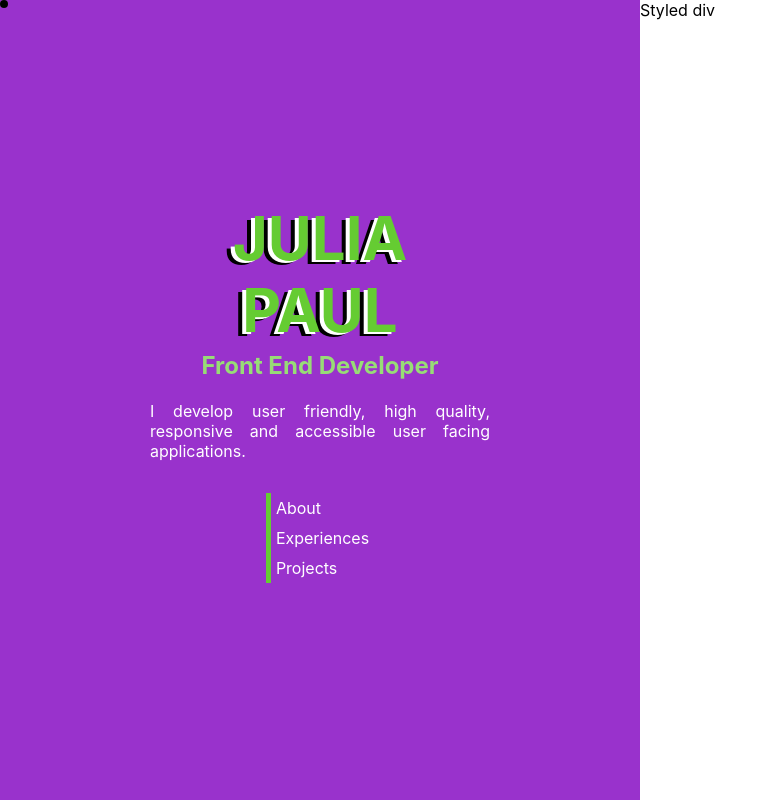
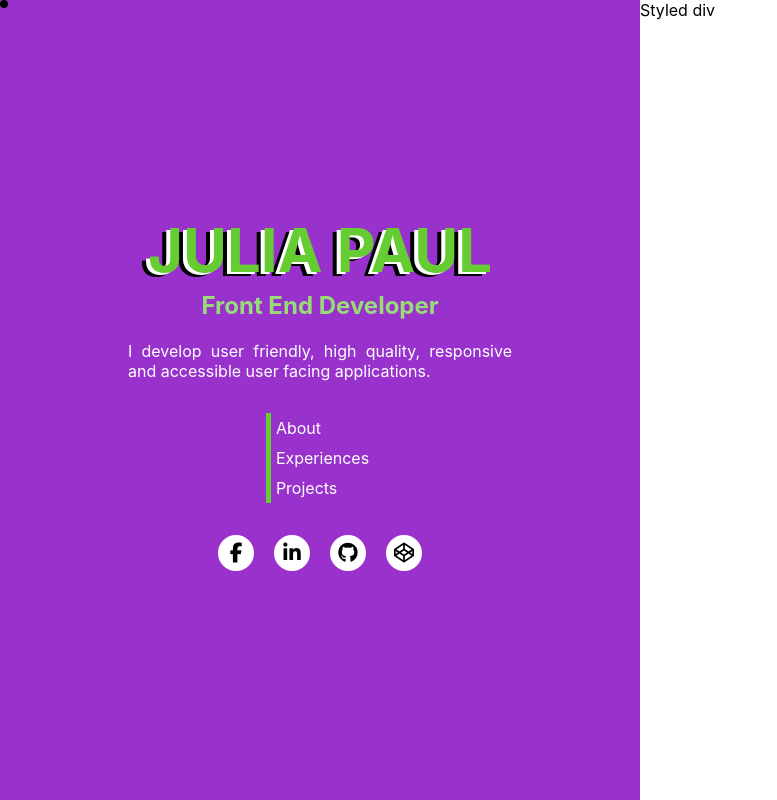
Before and after one commit to juliaeliz92/my-portfolio, a React (Create React App) app: page / in a window 1280 px wide. Shown: the whole page, without its empty margins (0-777 px from the left). Built offline with nearby package versions, Linux system fonts and the light colour scheme.

Commit message:
social media added

```diff
--- a/public/index.html
+++ b/public/index.html
@@ -24,7 +24,8 @@
       work correctly both with client-side routing and a non-root public URL.
       Learn how to configure a non-root public URL by running `npm run build`.
     -->
-    <title>React App</title>
+    <script src="https://kit.fontawesome.com/319c5eed5c.js" crossorigin="anonymous"></script>
+    <title>Julia's Portfolio</title>
   </head>
   <body>
     <noscript>You need to enable JavaScript to run this app.</noscript>
--- a/src/components/NavBar.jsx
+++ b/src/components/NavBar.jsx
@@ -1,13 +1,13 @@
 import * as React from 'react';
 import PropTypes from 'prop-types';
 import { styled } from '@mui/system';
-export default function NavBar({links, styles, linkStyles}) {
+export default function NavBar({linkDirection = 'column', children, styles}) {
 
 	const MyNavBar = styled('nav')(() => ({
-		display: 'flex',
-		flexDirection: 'column',
 		width: 'fit-content',
 		'ul': {
+			display: 'flex',
+			flexDirection: linkDirection,
 			listStyle: 'none',
 			padding: 0
 		},
@@ -17,62 +17,13 @@ export default function NavBar({links, styles, linkStyles}) {
 		...styles
 	}));
 
-	const MyNavLink = styled('a')(({theme}) => ({
-		textTransform: 'capitalize',
-		textDecoration: 'none',
-		padding: '5px',
-		display: 'block',
-		boxSizing: 'border-box',
-		color: theme.palette.common.white,
-		borderLeft: `5px solid ${theme.palette.secondary.main}`,
-		position: 'relative',
-		zIndex: 1,
-		transition: theme.transitions.create(['all'], {duration: 300, easing:theme.transitions.easing.easeInOut}),
-		'&:after': {
-			content: '""',
-			height: '100%',
-			left: 0,
-			top: 0,
-			width: 0,
-			position: 'absolute',
-			transition: theme.transitions.create(['all'], {duration: 300, easing:theme.transitions.easing.easeInOut}) ,
-			zIndex: -1,
-			backgroundColor: theme.palette.secondary.main,
-		},
-		'&:hover': {
-			'&:after': {
-				width: '100%'
-			},
-			color: theme.palette.common.black,
-		},
-		...linkStyles
-	}));
-
-	function NavLink({value}) {
-		return <li>
-			<MyNavLink
-				href={`#${value}`}
-			>
-				{value}
-			</MyNavLink>
-		</li>
-	}
-
-	NavLink.propTypes = {
-		value: PropTypes.string,
-	}
-
     return <MyNavBar>
-			<ul>
-			{links.map(link => (
-				<NavLink value={link} key={link} />
-			))}
-			</ul>
+			{children}
 		</MyNavBar>;
 }
 
 NavBar.propTypes = {
-	links: PropTypes.array,
+	linkDirection: PropTypes.string,
 	styles: PropTypes.object,
-	linkStyles: PropTypes.object,
+	children:PropTypes.any
 };
--- /dev/null
+++ b/src/components/NavLinks.jsx
@@ -0,0 +1,51 @@
+import * as React from 'react';
+import PropTypes from 'prop-types';
+import { styled } from '@mui/system';
+
+
+
+export default function NavLinks({links, linkStyles}) {
+
+    const MyNavLink = styled('a')(({theme}) => ({
+        textTransform: 'capitalize',
+        textDecoration: 'none',
+        padding: '5px',
+        display: 'block',
+        boxSizing: 'border-box',
+        color: theme.palette.common.white,
+        borderLeft: `5px solid ${theme.palette.secondary.main}`,
+        position: 'relative',
+        zIndex: 1,
+        transition: theme.transitions.create(['all'], {duration: 300, easing:theme.transitions.easing.easeInOut}),
+        '&:after': {
+            content: '""',
+            height: '100%',
+            left: 0,
+            top: 0,
+            width: 0,
+            position: 'absolute',
+            transition: theme.transitions.create(['all'], {duration: 300, easing:theme.transitions.easing.easeInOut}) ,
+            zIndex: -1,
+            backgroundColor: theme.palette.secondary.main,
+        },
+        '&:hover': {
+            '&:after': {
+                width: '100%'
+            },
+            color: theme.palette.common.black,
+        },
+    }));
+
+    return <ul style={linkStyles}>
+			{links.map(link => (
+                <li key={link}>
+                    <MyNavLink href={link}>{link}</MyNavLink>
+                </li>
+			))}
+		</ul>
+}
+
+NavLinks.propTypes = {
+    links: PropTypes.string,
+    linkStyles: PropTypes.object
+}
--- a/src/components/SocialMediaButton.jsx
+++ b/src/components/SocialMediaButton.jsx
@@ -2,17 +2,72 @@ import * as React from 'react';
 import PropTypes from 'prop-types';
 import { styled } from '@mui/system';
 
-export default function SocialMediaButton({children, styles}) {
-  const MyParagraph = styled('a')(({theme}) => ({
-    color: theme.palette.common.black,
-    background: theme.palette.common.white,
-    ...styles
-  }));
-  return <MyParagraph >{children}</MyParagraph>;
+export default function SocialMediaButton({media, link, styles}) {
+	let socialMediaBackground = '';
+	let icon = '';
+	if(media === 'facebook') {
+		socialMediaBackground = '#3b5999';
+		icon = 'fa-facebook-f';
+	} else if(media === 'codepen') {
+		socialMediaBackground = '#fff';
+		icon = 'fa-codepen';
+	} else if(media === 'linkedin') {
+		socialMediaBackground = '#0077b5';
+		icon = 'fa-linkedin-in';
+	} else if(media === 'github') {
+		socialMediaBackground = '#000000';
+		icon = 'fa-github';
+	}
+	const MySocialMediaButton = styled('a')(({theme}) => ({
+		background: theme.palette.common.white,
+		width: '30px',
+		height: '30px',
+		lineHeight: '30px',
+		borderRadius:'50%',
+		display: 'block',
+		position: 'relative',
+		overflow: 'hidden',
+		textAlign:'center',
+		border: `3px solid ${theme.palette.common.white}`,
+		fontSize: '20px',
+		margin: '0 10px',
+		zIndex: 1,
+		'.icon': {
+			position: 'relative',
+			color: theme.palette.common.black,
+			transition: '.5s',
+			zIndex: 3
+		},
+		'&:before': {
+			content: '""',
+			position: 'absolute',
+			top: '100%',
+			left: 0,
+			width: '100%',
+			height: '100%',
+			transition: '.5s',
+			zIndex: 2,
+			background: socialMediaBackground
+		},
+		'&:hover': {
+			'.icon': {
+				color: (socialMediaBackground === theme.palette.common.white) ? theme.palette.common.black : theme.palette.common.white,
+				transform: 'rotateY(360deg)'
+			},
+			'&:before': {
+				top: 0
+			}
+		},
+		...styles
+	}));
+
+	return <MySocialMediaButton href={link} target="_blank">
+		<i className={`fab ${icon} icon`} />
+	</MySocialMediaButton>;
 }
 
 SocialMediaButton.propTypes = {
-  children: PropTypes.any,
-  icon: PropTypes.object,
+  media: PropTypes.string,
+  link: PropTypes.string,
   styles: PropTypes.object
 };
--- /dev/null
+++ b/src/components/SocialMediaList.jsx
@@ -0,0 +1,20 @@
+import * as React from 'react';
+import PropTypes from 'prop-types';
+import { styled } from '@mui/system';
+import SocialMediaButton from './SocialMediaButton';
+
+export default function SocialMediaList({list, styles}) {
+
+	const MySocialMediaList = styled('ul')(() => ({
+		...styles
+	}));
+
+	return <MySocialMediaList>
+        {list.map((media, index) => <SocialMediaButton key={index} media={media.media} link={media.link}/>)}
+    </MySocialMediaList>
+}
+
+SocialMediaList.propTypes = {
+  list: PropTypes.array,
+  styles: PropTypes.object
+};
--- a/src/components/Subtitle.jsx
+++ b/src/components/Subtitle.jsx
@@ -8,6 +8,7 @@ export default function Subtitle({text, styles}) {
   const MySubtitle = styled('h2')(({theme}) => ({
     color: theme.palette.secondary.light,
     width: 'fit-content',
+    textAlign: 'center',
     ...styles
   }));
   return <MySubtitle>{text}</MySubtitle>;
--- a/src/components/index.jsx
+++ b/src/components/index.jsx
@@ -2,7 +2,18 @@ import Subtitle from "./Subtitle";
 import Title from "./Title";
 import Paragraph from "./Paragraph";
 import NavBar from "./NavBar";
+import SocialMediaList from "./SocialMediaList";
 import SocialMediaButton from "./SocialMediaButton";
 import SpotLightCursor from "./SpotLightCursor";
+import NavLinks from "./NavLinks";
 
-export { Subtitle, Title, Paragraph, NavBar, SocialMediaButton, SpotLightCursor }
+export {
+    Subtitle,
+    Title,
+    Paragraph,
+    NavBar,
+    SocialMediaList,
+    SocialMediaButton,
+    SpotLightCursor,
+    NavLinks
+}
--- a/src/sections/ScrollArea.jsx
+++ b/src/sections/ScrollArea.jsx
@@ -1,7 +1,16 @@
 import * as React from 'react';
+import { Hidden } from '@mui/material';
 import { styled } from '@mui/system';
-import { Title, Subtitle, Paragraph, NavBar, SocialMediaButton } from './../components';
-import * as constants from './../utilities/constants'
+import {
+	Title,
+	Subtitle,
+	Paragraph,
+	NavBar,
+	SocialMediaList,
+	SocialMediaButton,
+	NavLinks
+} from './../components';
+import * as constants from './../utilities/constants';
 
 const ScrollArea = () => {
 
@@ -11,7 +20,7 @@ const ScrollArea = () => {
 		flexDirection: 'column',
 		alignItems: 'center',
 		justifyContent: 'center',
-		padding: '0 150px',
+		padding: '0 20%',
 		backgroundColor: theme.palette.primary.main
 	}))
 
@@ -30,8 +39,16 @@ const ScrollArea = () => {
 		>
 			{constants.description}
 		</Paragraph>
-		<NavBar links={constants.nav_links} />
+		<Hidden mdDown>
+			<NavBar>
+				<NavLinks links={constants.nav_links} />
+			</NavBar>
+		</Hidden>
+		<NavBar linkDirection='row'>
+			<SocialMediaList list={constants.social_media_links}>
 				<SocialMediaButton />
+			</SocialMediaList>
+		</NavBar>
 	</MyComponent>;
 };
 
--- a/src/utilities/constants.js
+++ b/src/utilities/constants.js
@@ -2,3 +2,21 @@ export const my_name = 'Julia Paul';
 export const designation = 'Front End Developer';
 export const description = 'I develop user friendly, high quality, responsive and accessible user facing applications.';
 export const nav_links = ['about', 'experiences', 'projects'];
+export const social_media_links = [
+    {
+        media: 'facebook',
+        link: 'https://www.facebook.com/profile.php?id=100082365840253'
+    },
+    {
+        media: 'linkedin',
+        link: 'https://www.linkedin.com/in/julia-paul-a1147b74/'
+    },
+    {
+        media: 'github',
+        link: 'https://github.com/juliaeliz92'
+    },
+    {
+        media: 'codepen',
+        link: 'https://codepen.io/jayeliz92'
+    }
+];
```
Lines whose indentation alone changed are shown as unchanged.
